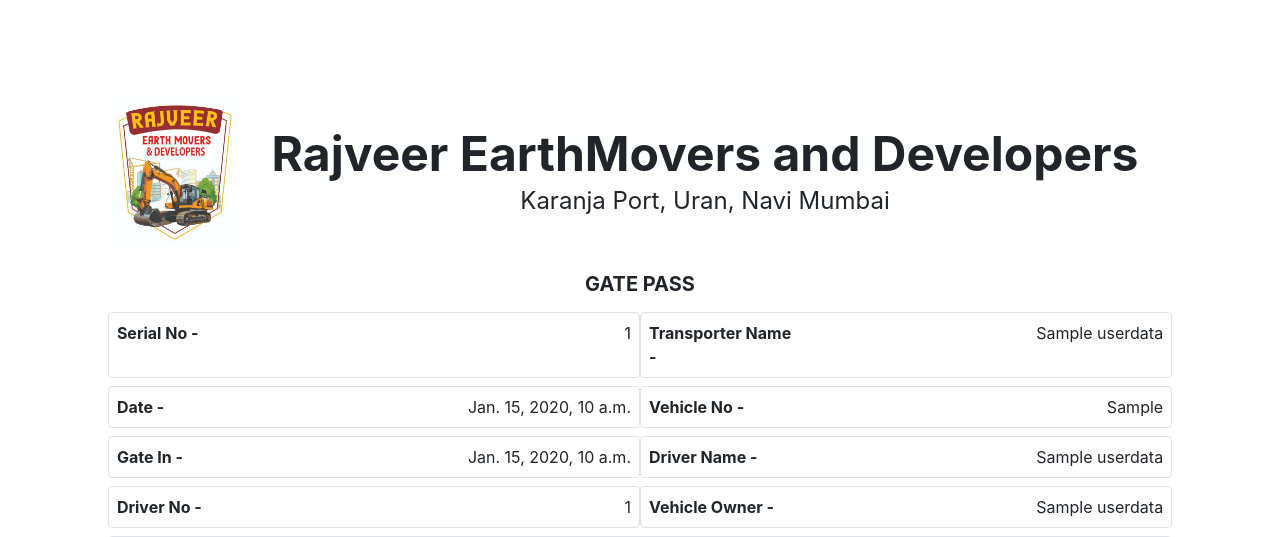
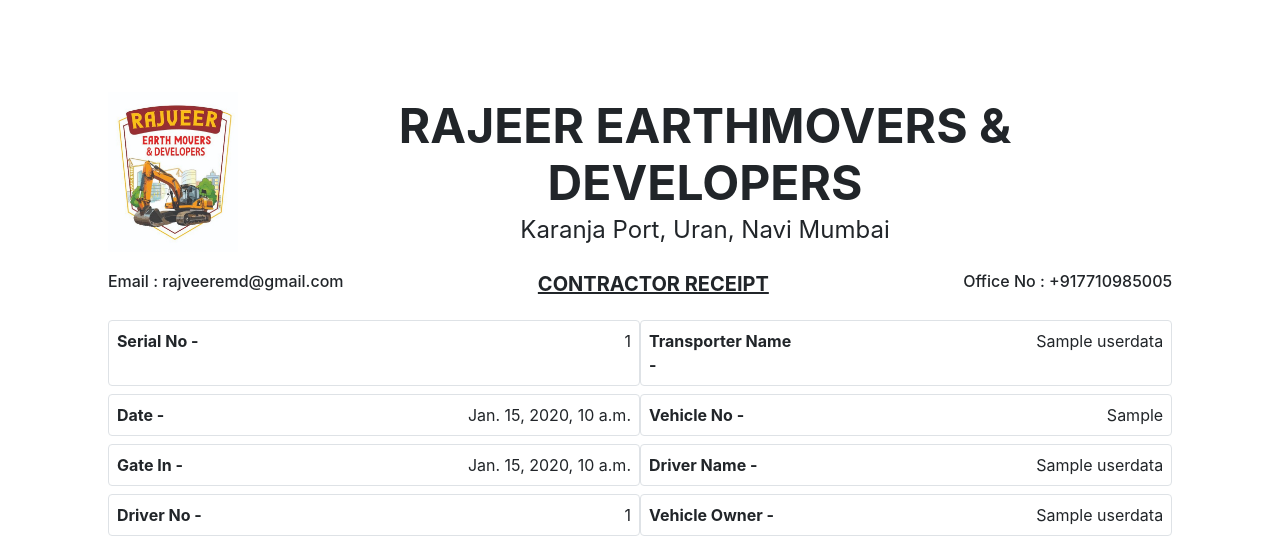
Before and after one commit to Mubin-MLAI/Transport-Gate-Pass, a Django app: template jamatulmsl/templates/gatepass.html in a window 1280 px wide. Shown: the part 56-593 px from the top of the page. Run offline with Django 4.2, Linux system fonts and the light colour scheme; the template is opened without the code that fills it: most values are stand-ins (such as "Sample title", 1, 10 or a date in 2020); some libraries are stand-ins or nearby versions.

Commit message:
gatepass.html modified

```diff
--- a/jamatulmsl/templates/gatepass.html
+++ b/jamatulmsl/templates/gatepass.html
@@ -78,11 +78,16 @@
             <div class="header">
                 <img src="{% static 'images/Rajveer.jpeg' %}" alt="Logo" class="logo" style="width: 130px; height: auto;">
                 <div class="text-center flex-grow-1">
-                    <h1 class="h1 mb-0" style="font-size: 3em;"><b>Rajveer EarthMovers and Developers</b></h1>
+                    <h1 class="h1 mb-0" style="font-size: 3em;"><b>RAJEER EARTHMOVERS & DEVELOPERS</b></h1>
                     <p class="mb-0" style="font-size: 1.5em;">Karanja Port, Uran, Navi Mumbai</p>
                 </div>
             </div>
-            <h5 class="gate-pass-title text-center"><b>GATE PASS</b></h5>
+            <div style="display: flex; justify-content: space-between;">
+                <h6 class="gate-pass-title">Email : rajveeremd@gmail.com</h6>
+                <h5 class="gate-pass-title text-center"><b><u>CONTRACTOR RECEIPT</b></u></h5>
+                <h6 class="gate-pass-title">Office No : +917710985005</h6>
+            </div>
+            <!-- <h5 class="gate-pass-title text-center"><b>CONTRACTOR RECEIPT</b> </h5> -->
             <div class="info mt-3 d-flex flex-wrap">
                 <div class="field mb-2 border p-2" style="flex: 1 1 50%;">
                     <strong>Serial No -</strong> <span>{{ userdatas.form_number }}</span>
@@ -115,13 +120,15 @@
                     <strong>Amount. -</strong> <span>{{ userdatas.amount }}</span>
                 </div>
             </div>
+            <div class="text-center mb-4">
+                <button class="btn btn-dark" onclick="downloadAsPDF('{{userdatas.vehicle_no}}')">Download Now</button>
+            </div>
+            {% endfor %}
         </div>
     </div>
 </div>
-<div class="text-center mb-4">
-    <button class="btn btn-dark" onclick="downloadAsPDF('{{userdatas.vehicle_no}}')">Download Now</button>
-</div>
-{% endfor %}
+
+
 
 
 
```
Also changed, not shown: db.sqlite3.
